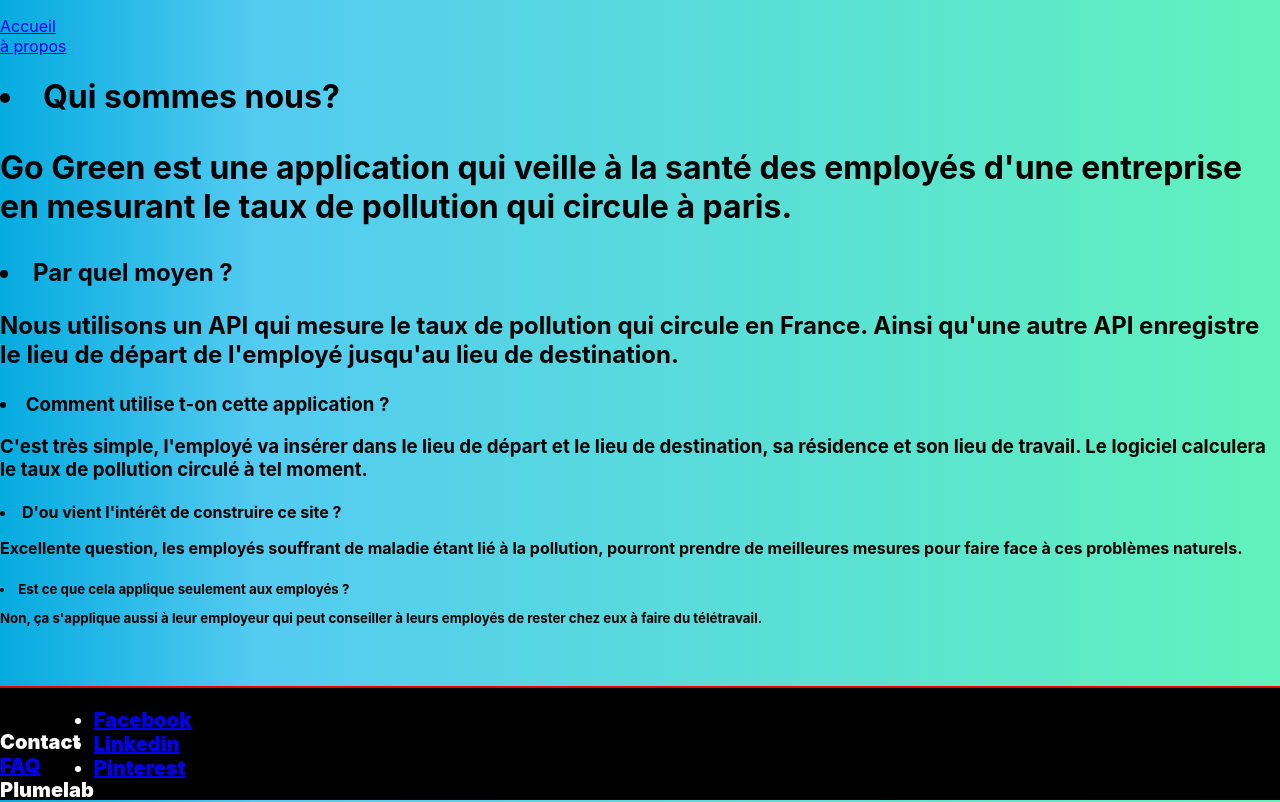
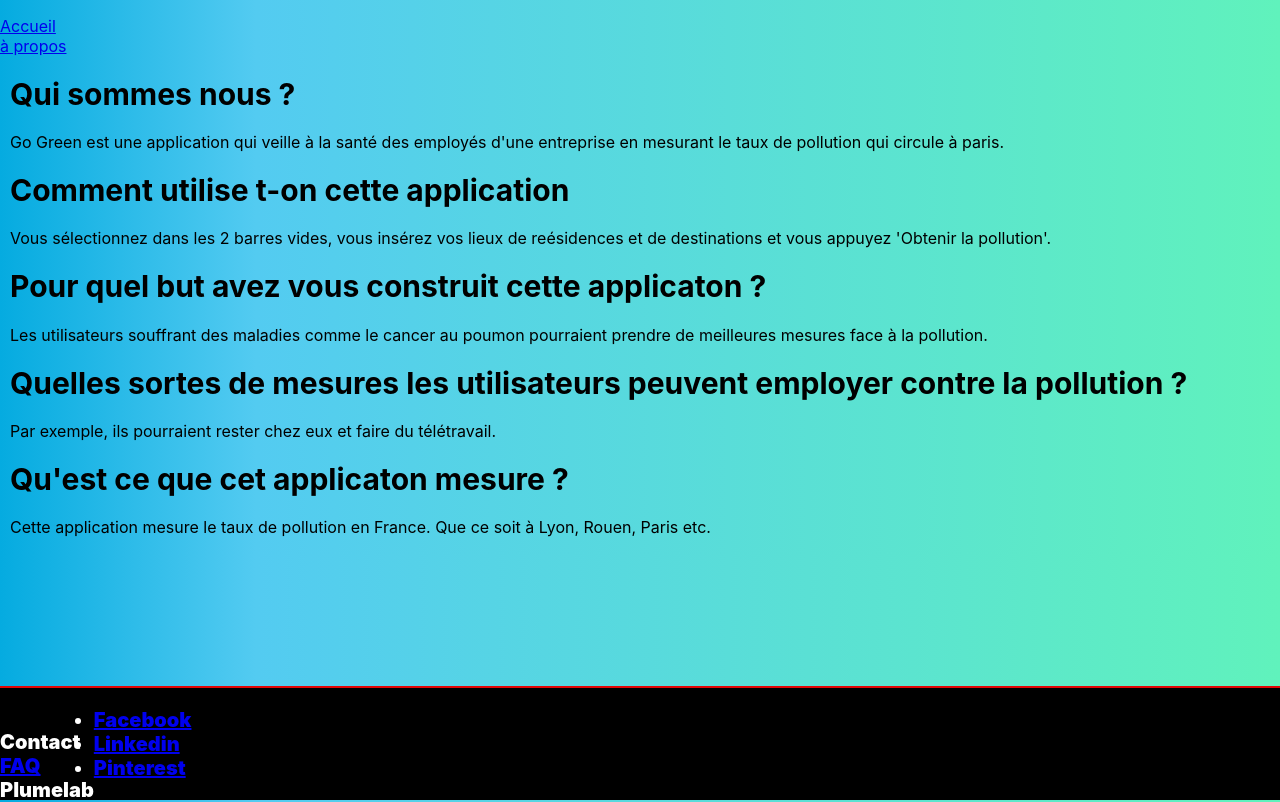
Before and after one commit to WildCodeSchool/Paris-0919-P2-Comparateur-de-prix, a React (Create React App) app: page /Faq in a window 1280 px wide. Built offline with nearby package versions, Linux system fonts and the light colour scheme.

Commit message:
Corrected questions/answers from Faq

```diff
--- a/src/screen/Faq.css
+++ b/src/screen/Faq.css
@@ -0,0 +1,8 @@
+h1 {
+    padding-left: 10px;
+    font-size: 30px;
+}
+
+p {
+    padding-left: 10px;
+}
--- a/src/screen/Faq.js
+++ b/src/screen/Faq.js
@@ -4,7 +4,17 @@ import './Faq.css';
 const Faq = () => {
 	return (
 		<div>
-			<h1>
+            <h1>Qui sommes nous ?</h1>
+            <p>Go Green est une application qui veille à la santé des employés d'une entreprise en mesurant le taux de pollution qui circule à paris.</p>
+            <h1>Comment utilise t-on cette application</h1>
+            <p>Vous sélectionnez dans les 2 barres vides, vous insérez vos lieux de reésidences et de destinations et vous appuyez 'Obtenir la pollution'.</p>
+            <h1>Pour quel but avez vous construit cette applicaton ?</h1>
+            <p>Les utilisateurs souffrant des maladies comme le cancer au poumon pourraient prendre de meilleures mesures face à la pollution.</p>
+            <h1>Quelles sortes de mesures les utilisateurs peuvent employer contre la pollution ?</h1>
+            <p>Par exemple, ils pourraient rester chez eux et faire du télétravail.</p>
+            <h1>Qu'est ce que cet applicaton mesure ?</h1>
+            <p>Cette application mesure le taux de pollution en France. Que ce soit à Lyon, Rouen, Paris etc.</p>
+			{/* <h1>
 				<li>Qui sommes nous?</li>
 				<p>Go Green est une application qui veille à la santé des employés d'une entreprise en mesurant le taux de pollution qui circule à paris.</p>
 			</h1>
@@ -23,7 +33,7 @@ const Faq = () => {
 			<h5>
 				<li>Est ce que cela applique seulement aux employés ?</li>
 				<p>Non, ça s'applique aussi à leur employeur qui peut conseiller à leurs employés de rester chez eux à faire du télétravail.</p>
-			</h5>
+			</h5> */}
 		</div>
 
 	)
```
